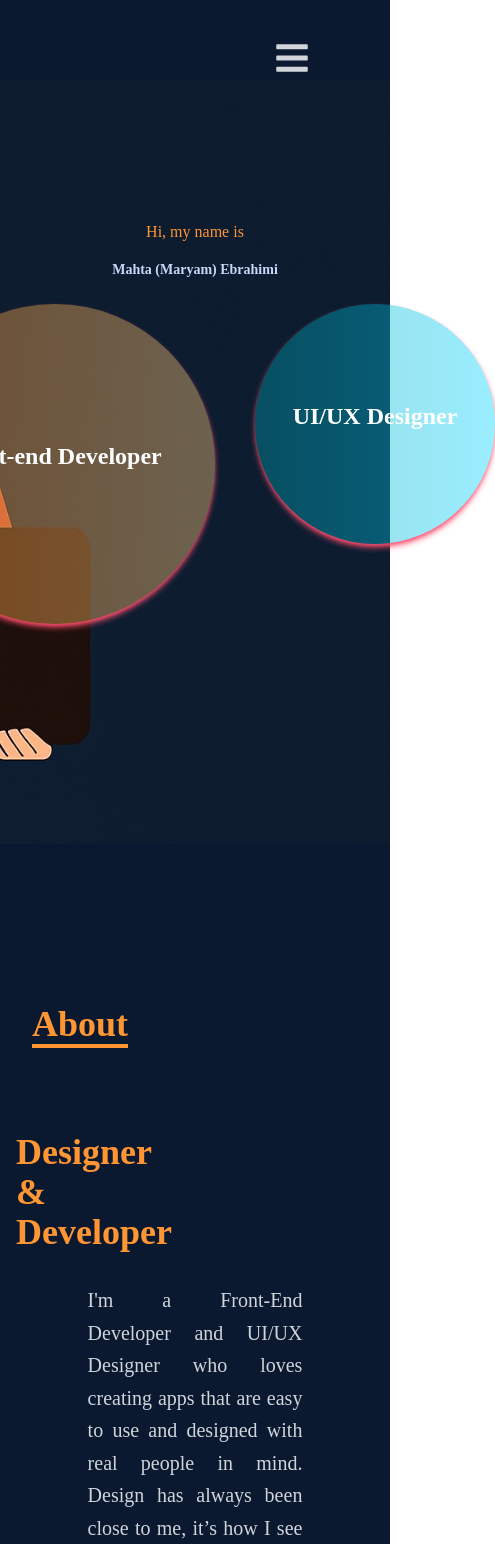
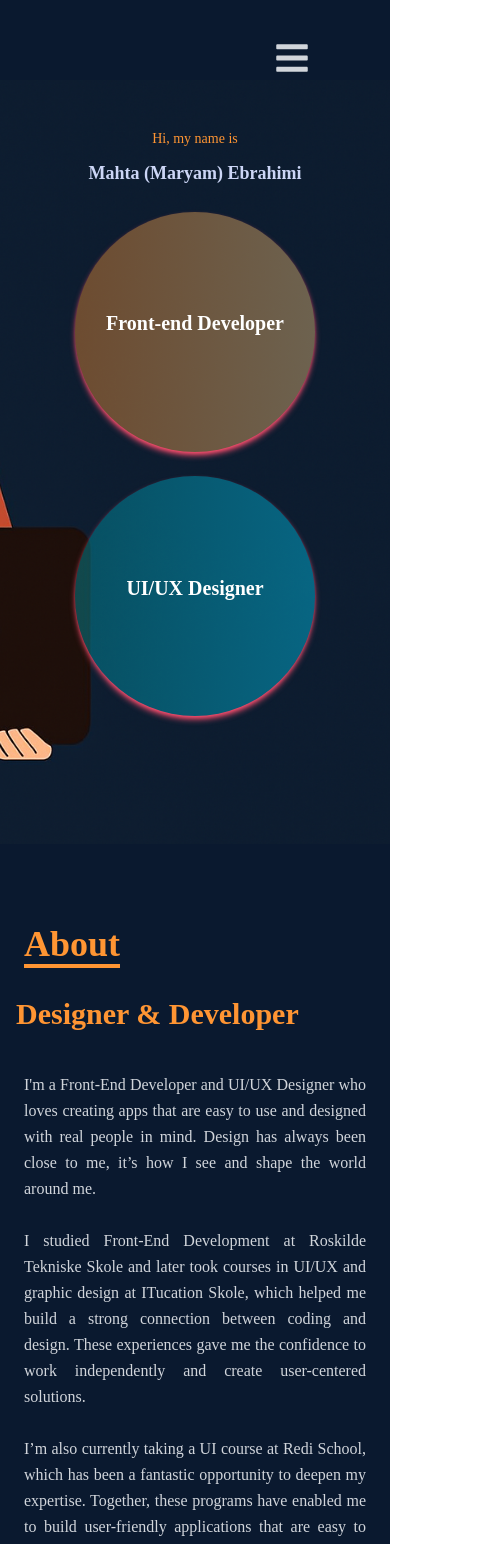
Before and after one commit to Mahta-Ebrahimi/My-Portfolio, a React (Create React App) app: page / in a window 390 px wide. Shown: the top 1544 px of the page, 495 px wide, since content can reach past the window. Built offline with nearby package versions, Linux system fonts and the light colour scheme.

Commit message:
mobile edit

```diff
--- a/src/components/About.jsx
+++ b/src/components/About.jsx
@@ -45,11 +45,11 @@ import React from 'react';
 const About = () => {
   return (
     <div name="about" className="w-full min-h-screen bg-[#0a192f] text-gray-300">
-      <div className="flex flex-col justify-start items-center w-full min-h-screen pt-40 px-4">
+      <div className="flex flex-col justify-start items-center w-full min-h-screen pt-20 sm:pt-40 px-4 sm:px-6 md:px-8">
 
         {/* Section Title */}
-        <div className="max-w-[1000px] w-full grid grid-cols-2 gap-8">
-          <div className="sm:text-right pb-8 pl-4">
+        <div className="max-w-[1000px] w-full grid grid-cols-1 sm:grid-cols-2 gap-4">
+          <div className="sm:text-right pb-2 sm:pb-4 pl-2 sm:pl-4">
             <p className="text-4xl font-bold inline border-b-4 border-[#FF9533] text-[#FF9533]">
               About
             </p>
@@ -58,30 +58,28 @@ const About = () => {
         </div>
 
         {/* Designer & Developer Section */}
-        <div className="max-w-[1000px] w-full grid grid-cols-2 gap-8">
+        <div className="max-w-[1000px] w-full grid grid-cols-1 sm:grid-cols-2 gap-4">
           <div className="text-left">
-            <p className="text-4xl mt-14 font-bold text-[#FF9533] ml-40-">Designer & Developer</p>
+            <p className="text-3xl mt-2 sm:mt-6 font-bold w-full text-[#FF9533]">Designer & Developer</p>
           </div>
           <div></div>
         </div>
 
         {/* Bio Section */}
-        <div className="max-w-[1000px] w-3/5 mt-8 text-justify leading-relaxed text-xl">
+        <div className="w-full sm:w-4/5 md:w-3/5 max-w-[1000px] mt-6 sm:mt-8 text-justify leading-relaxed text-base sm:text-lg md:text-xl px-2 sm:px-0">
           <p>
             I'm a Front-End Developer and UI/UX Designer who loves creating apps that are easy to use
             and designed with real people in mind. Design has always been close to me, it’s how I see
             and shape the world around me.
             <br /><br />
-          I studied Front-End Development at Roskilde Tekniske Skole and later took courses in UI/UX and graphic design
-          at ITucation Skole, which helped me build a strong connection between coding and design. These experiences gave me the confidence to work independently
-          and create user-centered solutions. I’m also currently taking a UI course at Redi School, which has been a fantastic opportunity to deepen my expertise.
-          Together, these programs have enabled me to build user-friendly.
-          applictions that are easy to navigate and focused on real user needs.
-
+            I studied Front-End Development at Roskilde Tekniske Skole and later took courses in UI/UX and graphic design
+            at ITucation Skole, which helped me build a strong connection between coding and design. These experiences gave me the confidence to work independently
+            and create user-centered solutions.<br/><br/> I’m also currently taking a UI course at Redi School, which has been a fantastic opportunity to deepen my expertise.
+            Together, these programs have enabled me to build user-friendly applications that are easy to navigate and focused on real user needs.
             <br /><br />
             As a freelancer, I’ve worked on different projects and learned something new with each one.
             My background in calligraphy gives me a strong sense of shape, balance and color, adding
-            a creative touch to everything I design.
+            a creative touch to everything I design.<br /><br /><br /><br />
           </p>
         </div>
       </div>
--- a/src/components/Home.jsx
+++ b/src/components/Home.jsx
@@ -1,4 +1,84 @@
 
+// import portfolioo from '../assets/portfolioo.png';
+// import React, { useState } from "react";
+
+// const Home = () => {
+//   const [hovered, setHovered] = useState(null);
+
+//   return (
+//     <div
+//       name="home"
+//       className="w-full h-screen flex items-center justify-end"
+//       style={{
+//         backgroundImage: `url(${portfolioo})`,
+//         backgroundSize: "cover",
+//         backgroundPosition: "center",
+//         backgroundRepeat: "no-repeat"
+//       }}
+//     >
+//       <div className="max-w-[1200px] px-8 flex flex-col justify-center items-center h-full w-full">
+//         {/* Intro */}
+//         <div className="flex flex-col items-start w-3/4">
+//         <p className="text-[#FF9533] mb-4 flex m-auto">Hi, my name is</p>
+//         <h1 className="text-sm sm:text-xl font-bold text-[#ccd6f6] mb-6 flex m-auto">
+//           Mahta (Maryam) Ebrahimi
+//         </h1>
+//         </div>
+
+//         {/* Two parts stacked on right */}
+//         <div className="flex flex-row gap-10">
+//           {/* Frontend Developer Section */}
+//           <div
+//             onMouseEnter={() => setHovered("frontend")}
+//             onMouseLeave={() => setHovered(null)}
+//              className={`group relative overflow-hidden shadow-md shadow-[#FF4F6F] cursor-pointer transition-all duration-100 ${
+//                   hovered === "frontend"
+//                     ? "w-[500px] h-[360px] rounded-xl"
+//                     : "w-80 h-80 md:w-80 md:h-80 rounded-full"
+//                 }`}
+//                         >
+//             <div className="absolute inset-0 bg-gradient-to-r from-[#FF9533] to-[#ffcd80] opacity-40 group-hover:opacity-100 transition duration-1000"></div>
+//             <div className="relative z-10 flex flex-col items-center justify-center h-full p-6 text-center">
+//               <h2 className="text-2xl md:text-4xl font-bold text-white mb-4 leading-snug">
+//                 Front-end Developer
+//               </h2>
+//               <p className="text-[#0D1C30] text-sm md:text-lg">
+//                 {hovered === "frontend"
+//                   ? "Front-End Developer with experience building responsive web applications using JavaScript, React. Skilled in creating reusable component libraries (Tailwind CSS, Material UI) and Optimizing  processes through CI/CD pipelines. Collaborated with teams in Agile/Scrum environments to build fast, accessible, and SEO-friendly interfaces from design mockups."
+//                   : ""}
+//               </p>
+//             </div>
+//           </div>
+
+//           {/* UI/UX Designer Section */}
+//           <div
+//   onMouseEnter={() => setHovered("uiux")}
+//   onMouseLeave={() => setHovered(null)}
+//   className={`group relative overflow-hidden shadow-md shadow-[#FF4F6F] cursor-pointer transition-all duration-100 ${
+//     hovered === "uiux"
+//       ? "w-[500px] h-[360px] rounded-xl"
+//       : "w-60 h-60 md:w-80 md:h-80 rounded-full"
+//   }`}
+// >
+//             <div className="absolute inset-0 bg-gradient-to-r from-[#009DAE] to-[#00d4ff] opacity-40 group-hover:opacity-100 transition duration-1000"></div>
+//             <div className="relative z-10 flex flex-col items-center justify-center h-full p-6 text-center">
+//               <h2 className="text-2xl md:text-4xl font-bold text-white mb-4 leading-normal">
+//                 UI/UX Designer
+//               </h2>
+//               <p className="text-navy text-sm md:text-lg">
+//                 {hovered === "uiux"
+//                   ? "UI/UX Designer focused on creating functional, accessible, and well-structured user experiences. I apply UX methods and modern design tools to improve usability and support SEO. My work is guided by user testing to ensure every design meets real needs and delivers a consistent user journey."
+//                   : ""}
+//               </p>
+//             </div>
+//           </div>
+//         </div>
+//       </div>
+//     </div>
+//   );
+// };
+
+// export default Home;
 import portfolioo from '../assets/portfolioo.png';
 import React, { useState } from "react";
 
@@ -8,7 +88,7 @@ const Home = () => {
   return (
     <div
       name="home"
-      className="w-full h-screen flex items-center justify-end"
+      className="w-full h-screen flex items-center justify-center"
       style={{
         backgroundImage: `url(${portfolioo})`,
         backgroundSize: "cover",
@@ -16,35 +96,37 @@ const Home = () => {
         backgroundRepeat: "no-repeat"
       }}
     >
-      <div className="max-w-[1200px] px-8 flex flex-col justify-center items-center h-full w-full">
+      <div className="max-w-[1200px] px-4 sm:px-8 flex flex-col justify-center items-center h-full w-full relative">
         {/* Intro */}
-        <div className="flex flex-col items-start w-3/4">
-        <p className="text-[#FF9533] mb-4 flex m-auto">Hi, my name is</p>
-        <h1 className="text-sm sm:text-xl font-bold text-[#ccd6f6] mb-6 flex m-auto">
+        <div className="flex flex-col items-center sm:items-start w-full sm:w-3/4 text-center sm:text-left">
+          <p className="text-[#FF9533] mb-2 sm:mb-4  m-auto text-sm sm:text-base leading-relaxed">
+            Hi, my name is
+          </p>
+          <h1 className="text-lg sm:text-2xl font-bold m-auto text-[#ccd6f6] mb-6 leading-relaxed">
             Mahta (Maryam) Ebrahimi
           </h1>
         </div>
 
-        {/* Two parts stacked on right */}
-        <div className="flex flex-row gap-10">
+        {/* Responsive Sections */}
+        <div className="flex flex-col md:flex-row gap-6 md:gap-10 items-center justify-center">
           {/* Frontend Developer Section */}
           <div
             onMouseEnter={() => setHovered("frontend")}
             onMouseLeave={() => setHovered(null)}
-             className={`group relative overflow-hidden shadow-md shadow-[#FF4F6F] cursor-pointer transition-all duration-100 ${
+            className={`group relative overflow-hidden shadow-md shadow-[#FF4F6F] cursor-pointer transition-all duration-300 ${
               hovered === "frontend"
-                    ? "w-[500px] h-[360px] rounded-xl"
-                    : "w-80 h-80 md:w-80 md:h-80 rounded-full"
+                ? "w-[90%] sm:w-[500px] h-[360px] rounded-xl"
+                : "w-60 h-60 sm:w-80 sm:h-80 rounded-full"
             }`}
           >
             <div className="absolute inset-0 bg-gradient-to-r from-[#FF9533] to-[#ffcd80] opacity-40 group-hover:opacity-100 transition duration-1000"></div>
-            <div className="relative z-10 flex flex-col items-center justify-center h-full p-6 text-center">
-              <h2 className="text-2xl md:text-4xl font-bold text-white mb-4 leading-snug">
+            <div className="relative z-10 flex flex-col items-center justify-center h-full p-4 sm:p-6 text-center">
+              <h2 className="text-xl sm:text-3xl font-bold text-white mb-4 leading-snug">
                 Front-end Developer
               </h2>
-              <p className="text-[#0D1C30] text-sm md:text-lg">
+              <p className="text-[#0D1C30] text-xs sm:text-sm md:text-base leading-relaxed">
                 {hovered === "frontend"
-                  ? "Front-End Developer with experience building responsive web applications using JavaScript, React. Skilled in creating reusable component libraries (Tailwind CSS, Material UI) and Optimizing  processes through CI/CD pipelines. Collaborated with teams in Agile/Scrum environments to build fast, accessible, and SEO-friendly interfaces from design mockups."
+                  ? "Front-End Developer with experience building responsive web applications using JavaScript, React. Skilled in creating reusable component libraries (Tailwind CSS, Material UI) and optimizing processes through CI/CD pipelines. Collaborated with teams in Agile/Scrum environments to build fast, accessible, and SEO-friendly interfaces from design mockups."
                   : ""}
               </p>
             </div>
@@ -54,18 +136,18 @@ const Home = () => {
           <div
             onMouseEnter={() => setHovered("uiux")}
             onMouseLeave={() => setHovered(null)}
-  className={`group relative overflow-hidden shadow-md shadow-[#FF4F6F] cursor-pointer transition-all duration-100 ${
+            className={`group relative overflow-hidden shadow-md shadow-[#FF4F6F] cursor-pointer transition-all duration-300 ${
               hovered === "uiux"
-      ? "w-[500px] h-[360px] rounded-xl"
-      : "w-60 h-60 md:w-80 md:h-80 rounded-full"
+                ? "w-[90%] sm:w-[500px] h-[360px] rounded-xl"
+                : "w-60 h-60 sm:w-80 sm:h-80 rounded-full"
             }`}
           >
             <div className="absolute inset-0 bg-gradient-to-r from-[#009DAE] to-[#00d4ff] opacity-40 group-hover:opacity-100 transition duration-1000"></div>
-            <div className="relative z-10 flex flex-col items-center justify-center h-full p-6 text-center">
-              <h2 className="text-2xl md:text-4xl font-bold text-white mb-4 leading-normal">
+            <div className="relative z-10 flex flex-col items-center justify-center h-full p-4 sm:p-6 text-center">
+              <h2 className="text-xl sm:text-3xl font-bold text-white mb-4 leading-normal">
                 UI/UX Designer
               </h2>
-              <p className="text-navy text-sm md:text-lg">
+              <p className="text-navy text-xs sm:text-sm md:text-base leading-relaxed">
                 {hovered === "uiux"
                   ? "UI/UX Designer focused on creating functional, accessible, and well-structured user experiences. I apply UX methods and modern design tools to improve usability and support SEO. My work is guided by user testing to ensure every design meets real needs and delivers a consistent user journey."
                   : ""}
```
Also changed, not shown: src/assets/portfolio2.png (added). Lines whose indentation alone changed are shown as unchanged.
